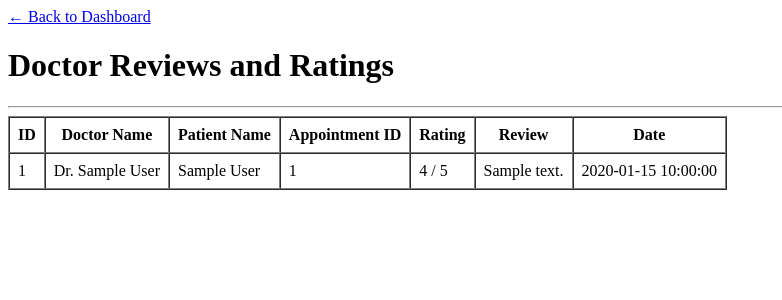
After one commit to mahinfah/Final_Term_Project, a PHP site: page /ADMIN/VIEW/doctor_reviews.php in a window 1280 px wide. The commit adds this page. Shown: the top 300 px of the page, without its empty margins (0-782 px from the left). Run offline with PHP 8.4, Linux system fonts and the light colour scheme; the visitor is signed in with stand-in values (Sample User, id 1); tables that the repository leaves empty or names only in its code hold one stand-in row (values such as "Sample post").

Commit message:
add doctor review feature

```diff
--- /dev/null
+++ b/Login/ADMIN/CONTROLLER/reviewsLoad.php
@@ -0,0 +1,8 @@
+<?php
+require_once '../MODEL/db_manupulation.php';
+require_once '../MODEL/db_connection.php';
+require_once '../MODEL/db_close.php';
+
+$conn    = conn_open();
+$reviews = getDoctorReviews($conn);
+conn_close($conn);
--- a/Login/ADMIN/MODEL/db_manupulation.php
+++ b/Login/ADMIN/MODEL/db_manupulation.php
@@ -213,3 +213,28 @@ function getTotalRevenue($conn) {
     $row    = mysqli_fetch_assoc($result);
     return $row['total'] ?? 0;
 }
+
+function getDoctorReviews($conn) {
+    $sql = "SELECT dr.id,
+                   dr.appointment_id,
+                   dr.patient_id,
+                   dr.doctor_id,
+                   dr.rating,
+                   dr.review_text,
+                   dr.created_at,
+                   du.name AS doctor_name,
+                   u.name  AS patient_name
+            FROM doctor_reviews dr
+            JOIN doctors d  ON dr.doctor_id  = d.id
+            JOIN users du   ON d.user_id     = du.id
+            JOIN patients p ON dr.patient_id = p.id
+            JOIN users u    ON p.user_id     = u.id
+            ORDER BY dr.created_at DESC";
+
+    $result  = mysqli_query($conn, $sql);
+    $reviews = array();
+    while ($row = mysqli_fetch_assoc($result)) {
+        $reviews[] = $row;
+    }
+    return $reviews;
+}
--- /dev/null
+++ b/Login/ADMIN/VIEW/doctor_reviews.php
@@ -0,0 +1,51 @@
+<?php
+session_start();
+
+if (!isset($_SESSION['email'])) {
+    header("Location: ../../../index.php");
+    exit;
+}
+
+require_once '../CONTROLLER/reviewsLoad.php';
+?>
+
+<!DOCTYPE html>
+<html>
+<head>
+    <title>Doctor Reviews</title>
+</head>
+<body>
+
+    <a href="admin_dashboard.php">← Back to Dashboard</a>
+    <h1>Doctor Reviews and Ratings</h1>
+    <hr>
+
+    <?php if (empty($reviews)): ?>
+        <p>No reviews found.</p>
+    <?php else: ?>
+        <table border="1" cellpadding="8" cellspacing="0">
+            <tr>
+                <th>ID</th>
+                <th>Doctor Name</th>
+                <th>Patient Name</th>
+                <th>Appointment ID</th>
+                <th>Rating</th>
+                <th>Review</th>
+                <th>Date</th>
+            </tr>
+            <?php foreach ($reviews as $r): ?>
+                <tr>
+                    <td><?php echo $r['id']; ?></td>
+                    <td>Dr. <?php echo $r['doctor_name']; ?></td>
+                    <td><?php echo $r['patient_name']; ?></td>
+                    <td><?php echo $r['appointment_id']; ?></td>
+                    <td><?php echo $r['rating']; ?> / 5</td>
+                    <td><?php echo $r['review_text']; ?></td>
+                    <td><?php echo $r['created_at']; ?></td>
+                </tr>
+            <?php endforeach; ?>
+        </table>
+    <?php endif; ?>
+
+</body>
+</html>
```
Also changed, not shown: Login/ADMIN/VIEW/admin_dashboard.php (+7 -5 lines).
